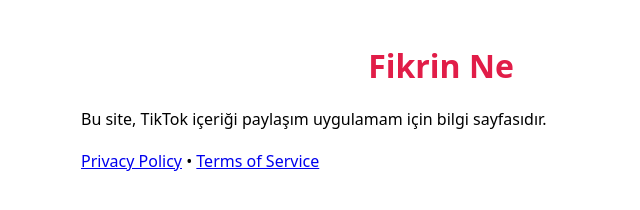
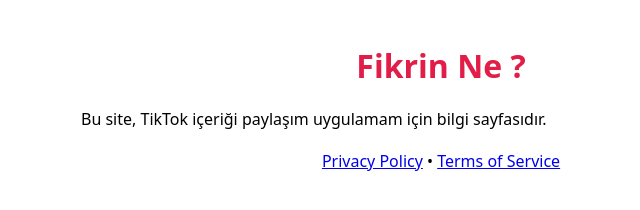
Before and after one commit to KutayDemirel/fikrin.ne, a plain HTML site: page index.html in a window 1280 px wide. Shown: the whole page, without its empty margins (199-839 px from the left). Drawn offline with Linux system fonts and the light colour scheme.

Commit message:
Update index.html

```diff
--- a/index.html
+++ b/index.html
@@ -1,7 +1,9 @@
 <!doctype html><meta charset="utf-8">
 <title>Fikrin Ne</title>
 <main style="max-width:720px;margin:40px auto;font:16px/1.6 system-ui">
-  <h1 style="text-align:center;color:#e11d48;margin:0;">Fikrin Ne</h1>
+  <h1 style="text-align:center;color:#e11d48;margin:0;">Fikrin Ne ?</h1>
   <p>Bu site, TikTok içeriği paylaşım uygulamam için bilgi sayfasıdır.</p>
-  <p><a href="./privacy.html">Privacy Policy</a> • <a href="./terms.html">Terms of Service</a></p>
+  <p style="text-align:center;">
+    <a href="./privacy.html">Privacy Policy</a> • <a href="./terms.html">Terms of Service</a>
+  </p>
 </main>
```
